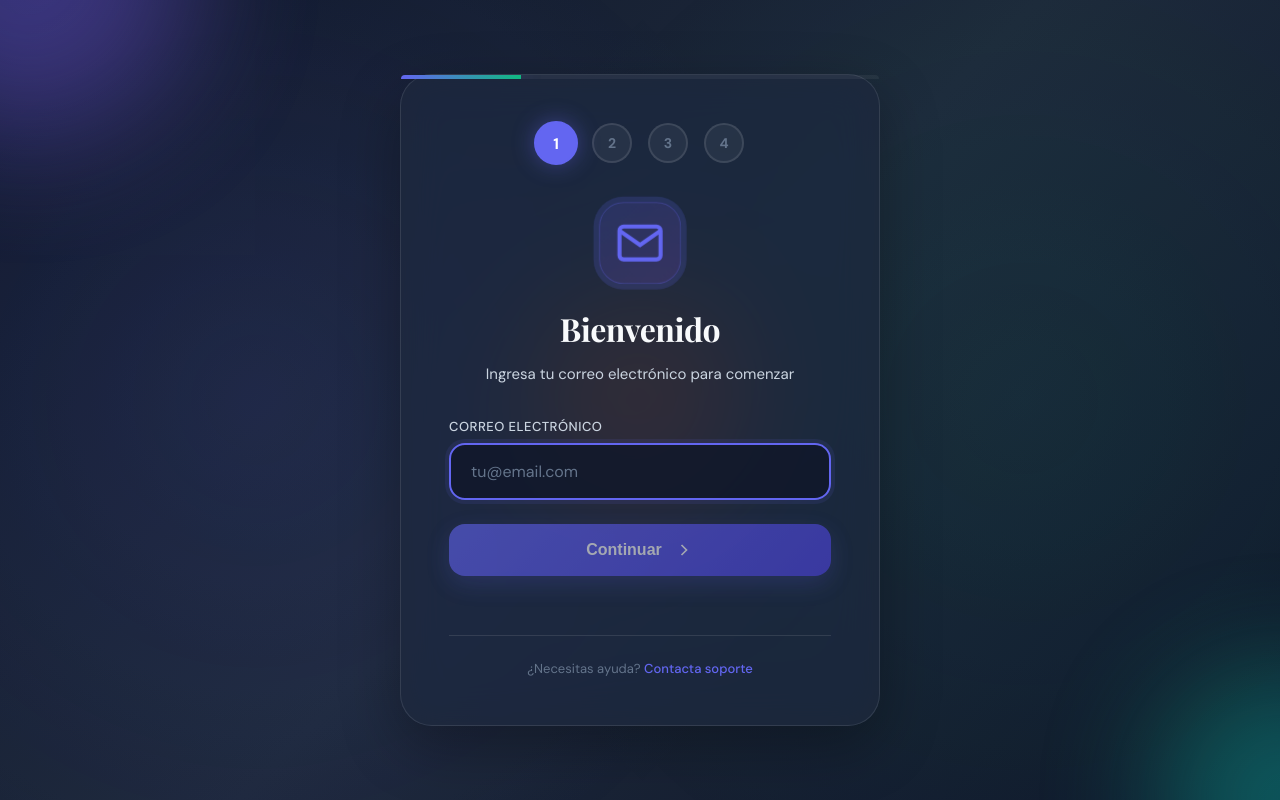
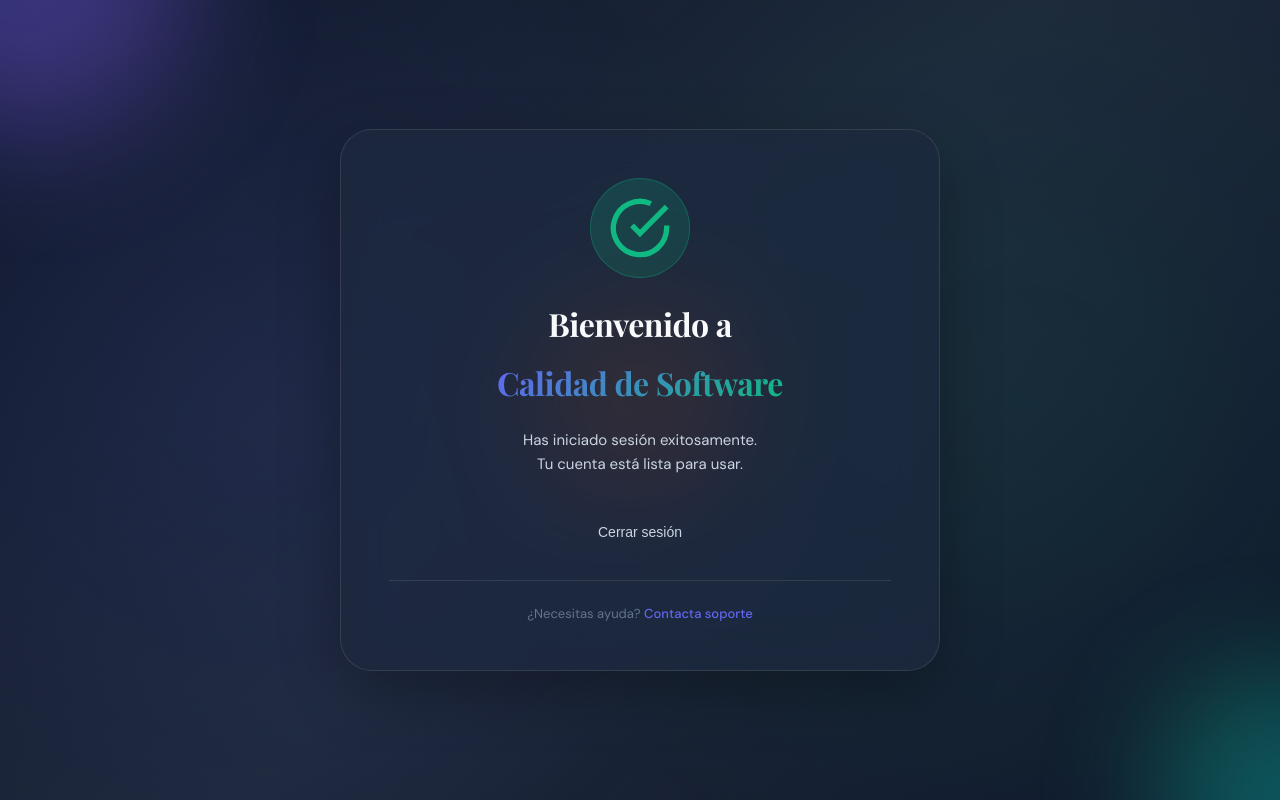
Before and after one commit to isnteres/login-OTP, a React (Vite) app in the folder login-otp-frontend/: page /dashboard in a window 1280 px wide. Built offline with nearby package versions, Linux system fonts and the light colour scheme.

Commit message:
inclusion del dashboard

```diff
--- a/login-otp-frontend/package.json
+++ b/login-otp-frontend/package.json
@@ -11,7 +11,8 @@
   },
   "dependencies": {
     "react": "^19.2.0",
-    "react-dom": "^19.2.0"
+    "react-dom": "^19.2.0",
+    "react-router-dom": "^7.13.0"
   },
   "devDependencies": {
     "@eslint/js": "^9.39.1",
--- a/login-otp-frontend/src/App.jsx
+++ b/login-otp-frontend/src/App.jsx
@@ -1,11 +1,16 @@
 import "./App.css";
+import { BrowserRouter, Routes, Route } from "react-router-dom";
 import AuthFlow from "./assets/pages/AuthFlow.jsx";
+import Dashboard from "./assets/pages/Dashboard.jsx";
 
 function App() {
   return (
-    <div className="auth-wrapper">
-      <AuthFlow />
-    </div>
+    <BrowserRouter>
+      <Routes>
+        <Route path="/" element={<AuthFlow />} />
+        <Route path="/dashboard" element={<Dashboard />} />
+      </Routes>
+    </BrowserRouter>
   );
 }
 
--- /dev/null
+++ b/login-otp-frontend/src/assets/pages/Dashboard.jsx
@@ -0,0 +1,83 @@
+import { useNavigate } from "react-router-dom";
+
+export default function Dashboard() {
+  const navigate = useNavigate();
+
+  const handleLogout = () => {
+    navigate("/");
+  };
+
+  return (
+    <div className="auth-container">
+      {/* Animated background*/}
+      <div className="bg-gradient"></div>
+      <div className="bg-orbs">
+        <div className="orb orb-1"></div>
+        <div className="orb orb-2"></div>
+        <div className="orb orb-3"></div>
+      </div>
+
+      {/* Card principal */}
+      <div className="auth-card" style={{ maxWidth: "600px" }}>
+        <div className="step-content fade-in" style={{ textAlign: "center" }}>
+          {/* Icono de éxito */}
+          <div className="success-icon">
+            <svg
+              width="64"
+              height="64"
+              viewBox="0 0 24 24"
+              fill="none"
+              stroke="currentColor"
+              strokeWidth="2"
+            >
+              <path d="M22 11.08V12a10 10 0 1 1-5.93-9.14" />
+              <polyline points="22 4 12 14.01 9 11.01" />
+            </svg>
+          </div>
+
+          {/* Título */}
+          <h1 className="step-title" style={{ marginBottom: "16px" }}>
+            Bienvenido a
+          </h1>
+          <h2
+            className="step-title"
+            style={{
+              background: "linear-gradient(135deg, #6366f1, #10b981)",
+              WebkitBackgroundClip: "text",
+              WebkitTextFillColor: "transparent",
+              marginBottom: "24px",
+            }}
+          >
+            Calidad de Software
+          </h2>
+
+          {/* Descripción */}
+          <p className="step-description" style={{ marginBottom: "32px" }}>
+            Has iniciado sesión exitosamente.
+            <br />
+            Tu cuenta está lista para usar.
+          </p>
+
+          {/* Botones */}
+          <div style={{ display: "flex", gap: "12px", flexDirection: "column" }}>
+
+            <button
+              onClick={handleLogout}
+              className="btn-link"
+              style={{ marginTop: "8px" }}
+            >
+              Cerrar sesión
+            </button>
+          </div>
+        </div>
+
+        {/* Footer */}
+        <div className="card-footer">
+          <p>
+            ¿Necesitas ayuda? <a href="#">Contacta soporte</a>
+          </p>
+        </div>
+      </div>
+    </div>
+  );
+}
--- a/login-otp-frontend/src/assets/pages/authflow.jsx
+++ b/login-otp-frontend/src/assets/pages/authflow.jsx
@@ -1,9 +1,11 @@
 import { useState } from "react";
+import { useNavigate } from "react-router-dom";
 import OtpInput from "../../components/OtpInput";
 import { authService } from "../../services/authService";
 
 export default function AuthFlow() {
   const [step, setStep] = useState(1);
+  const navigate = useNavigate();
   const [email, setEmail] = useState("");
   const [password, setPassword] = useState("");
   const [otp, setOtp] = useState("");
@@ -419,8 +421,11 @@ export default function AuthFlow() {
                 Bienvenido a bordo.
               </p>
 
-              <button className="btn-primary btn-wide">
-                <span>Comenzar</span>
+              <button
+                className="btn-primary btn-wide"
+                onClick={() => navigate("/dashboard")}
+              >
+              <span>Comenzar</span>
               </button>
             </div>
           )}
```
Also changed, not shown: 1 other file (tests, documents, lock files or other folders).
